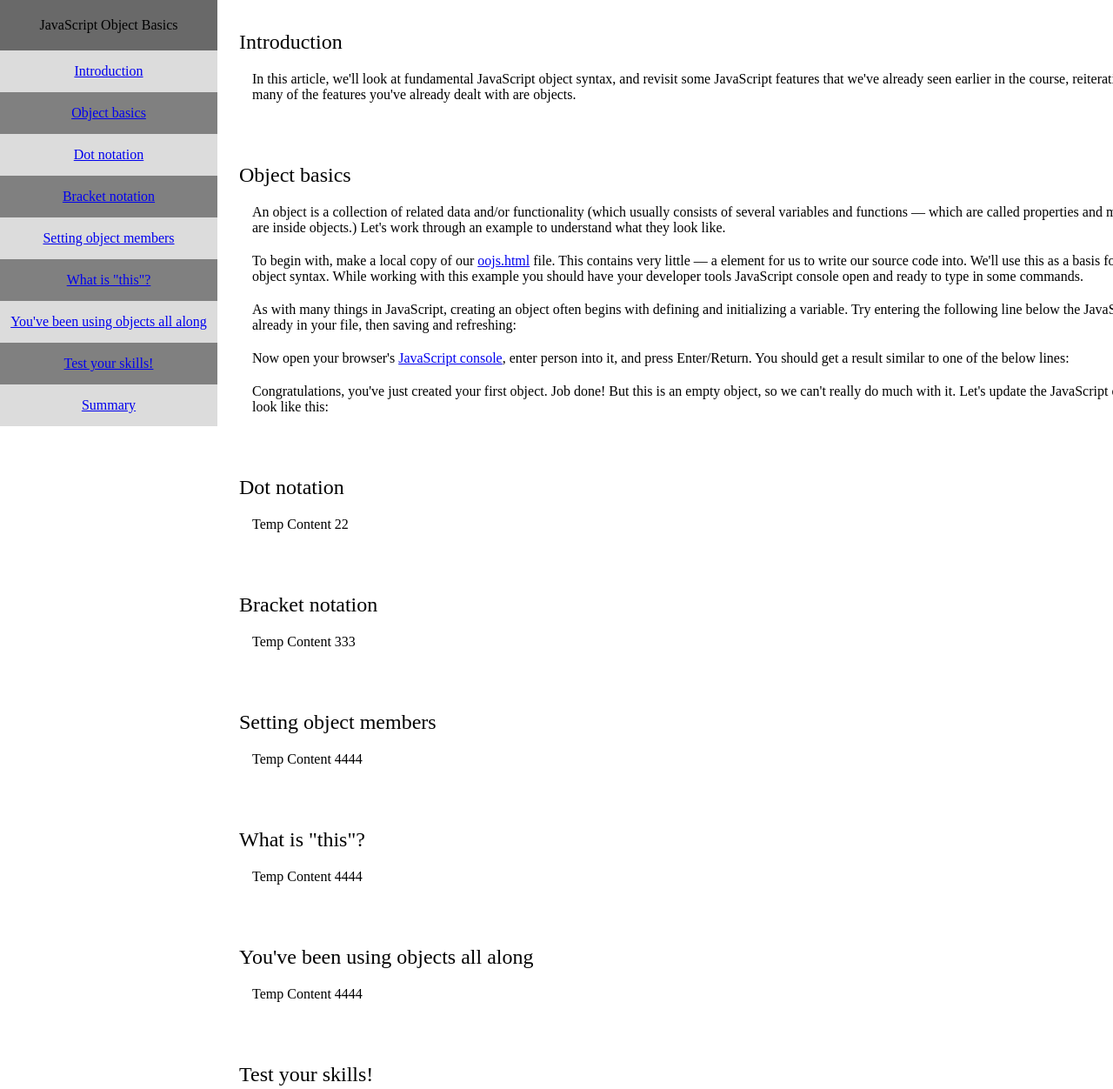
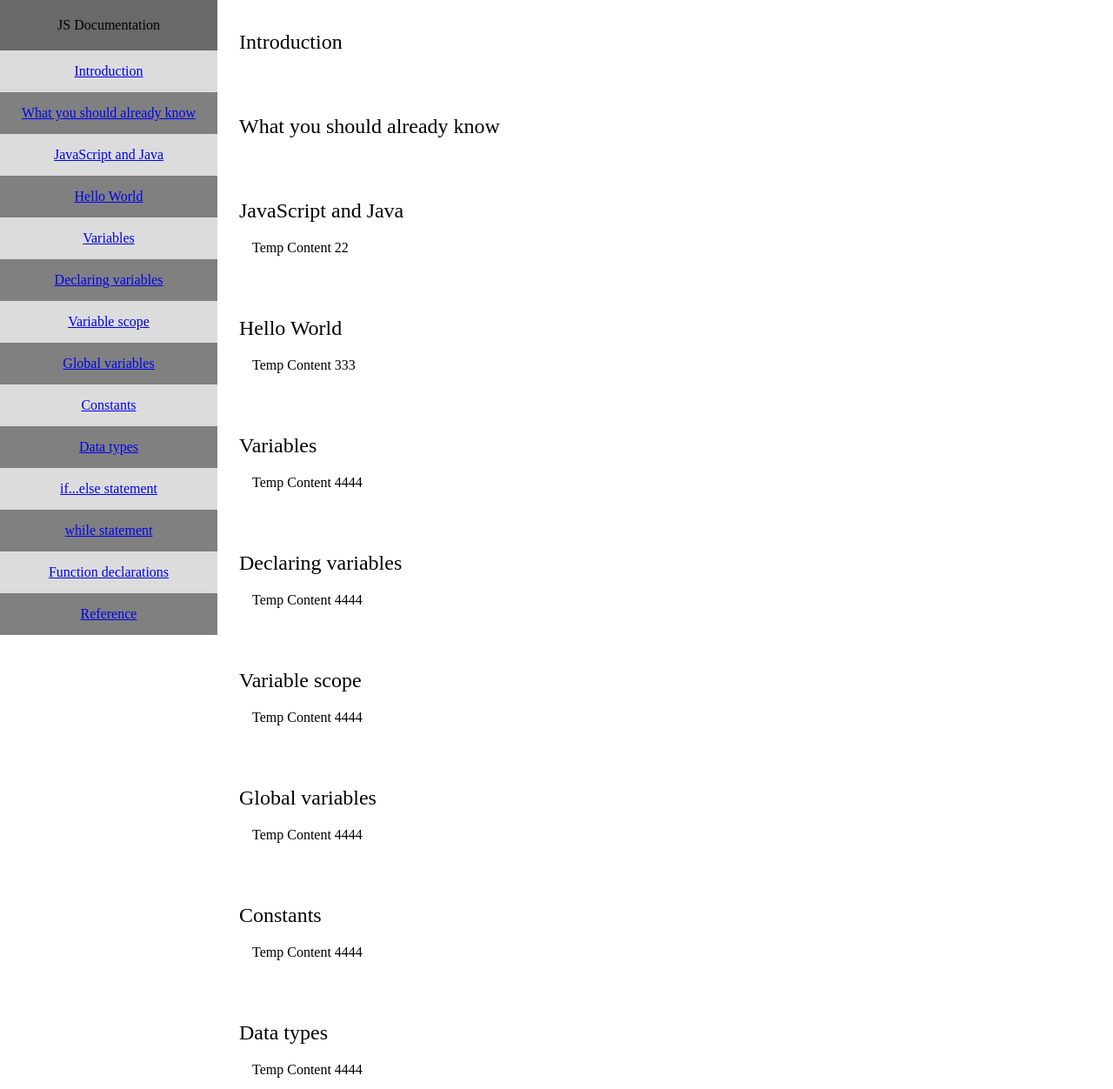
Before and after one commit to robisonwebdev/Technical-Documentation, a plain HTML site: page index.html in a window 1280 px wide. Shown: the top 1252 px of the page at 87% size. Drawn offline with Linux system fonts and the light colour scheme.

Commit message:
Changed Topic, updated content

```diff
--- a/index.html
+++ b/index.html
@@ -4,28 +4,33 @@
     <meta charset="UTF-8">
     <meta name="viewport" content="width=device-width, initial-scale=1.0">
     <link rel="stylesheet" href="style.css">
-    <title>JavaScript Object Basics</title>
+    <title>JS Documentation</title>
 </head>
 <body>
     <!-- Header/Nav Div -->
     <div id="header-nav">
         <!-- Header -->
         <div id="div-header">
-            <header id="main-header">JavaScript Object Basics</header>
+            <header id="main-header">JS Documentation</header>
         </div>
 
         <!-- Navigation -->
         <div id="nav-div">
             <nav id="navbar">
                 <a href="#introduction" class="nav-link">Introduction</a>
-                <a href="#object-basics" class="nav-link">Object basics</a>
-                <a href="#dot-notation" class="nav-link">Dot notation</a>
-                <a href="#bracket-notation" class="nav-link">Bracket notation</a>
-                <a href="#setting-object-members" class="nav-link">Setting object members</a>
-                <a href="#what-is-this" class="nav-link">What is "this"?</a>
-                <a href="#you've-been-using-objects-all-along" class="nav-link">You've been using objects all along</a>
-                <a href="#test-your-skills" class="nav-link">Test your skills!</a>
-                <a href="#summary" class="nav-link">Summary</a>
+                <a href="#what-you-should-already-know" class="nav-link">What you should already know</a>
+                <a href="#javascript-and-java" class="nav-link">JavaScript and Java</a>
+                <a href="#hello-world" class="nav-link">Hello World</a>
+                <a href="#variables" class="nav-link">Variables</a>
+                <a href="#declaring-variables" class="nav-link">Declaring variables</a>
+                <a href="#variable-scope" class="nav-link">Variable scope</a>
+                <a href="#global-variables" class="nav-link">Global variables</a>
+                <a href="#constants" class="nav-link">Constants</a>
+                <a href="#data-types" class="nav-link">Data types</a>
+                <a href="#if-else-statement" class="nav-link">if...else statement</a>
+                <a href="#while-statement" class="nav-link">while statement</a>
+                <a href="#function-declarations" class="nav-link">Function declarations</a>
+                <a href="#reference" class="nav-link">Reference</a>
             </nav>
         </div>
     </div>
@@ -35,42 +40,56 @@
         <main id="main-doc">
             <section class="main-section">
                 <header id="introduction">Introduction</header>
-                <p>In this article, we'll look at fundamental JavaScript object syntax, and revisit some JavaScript features that we've already seen earlier in the course, reiterating the fact that many of the features you've already dealt with are objects.</p>
             </section>
             <section class="main-section">
-                <header id="object-basics">Object basics</header>
-                <p>An object is a collection of related data and/or functionality (which usually consists of several variables and functions — which are called properties and methods when they are inside objects.) Let's work through an example to understand what they look like.</p>
-                <p>To begin with, make a local copy of our <a href="https://github.com/mdn/learning-area/blob/master/javascript/oojs/introduction/oojs.html">oojs.html</a> file. This contains very little — a element for us to write our source code into. We'll use this as a basis for exploring basic object syntax. While working with this example you should have your developer tools JavaScript console open and ready to type in some commands.</p>
-                <p>As with many things in JavaScript, creating an object often begins with defining and initializing a variable. Try entering the following line below the JavaScript code that's already in your file, then saving and refreshing:</p>
-                <p>Now open your browser's <a href="https://developer.mozilla.org/en-US/docs/Learn/Common_questions/What_are_browser_developer_tools#The_JavaScript_console">JavaScript console</a>, enter person into it, and press <span id="enterBtn">Enter</span>/<span id="returnBtn">Return</span>. You should get a result similar to one of the below lines:</p>
-                <p>Congratulations, you've just created your first object. Job done! But this is an empty object, so we can't really do much with it. Let's update the JavaScript object in our file to look like this:</p>
+                <header id="what-you-should-already-know">What you should already know</header>
             </section>
             <section class="main-section">
-                <header id="dot-notation">Dot notation</header>
+                <header id="javascript-and-java">JavaScript and Java</header>
                 <p>Temp Content 22</p>
             </section>
             <section class="main-section">
-                <header id="bracket-notation">Bracket notation</header>
+                <header id="hello-world">Hello World</header>
                 <p>Temp Content 333</p>
             </section>
             <section class="main-section">
-                <header id="setting-object-members">Setting object members</header>
+                <header id="variables">Variables</header>
                 <p>Temp Content 4444</p>
             </section>
             <section class="main-section">
-                <header id="what-is-this">What is "this"?</header>
+                <header id="declaring-variables">Declaring variables</header>
                 <p>Temp Content 4444</p>
             </section>
             <section class="main-section">
-                <header id="you've-been-using-objects-all-along">You've been using objects all along</header>
+                <header id="variable-scope">Variable scope</header>
                 <p>Temp Content 4444</p>
             </section>
             <section class="main-section">
-                <header id="test-your-skills">Test your skills!</header>
+                <header id="global-variables">Global variables</header>
                 <p>Temp Content 4444</p>
             </section>
             <section class="main-section">
-                <header id="summary">Summary</header>
+                <header id="constants">Constants</header>
+                <p>Temp Content 4444</p>
+            </section>
+            <section class="main-section">
+                <header id="data-types">Data types</header>
+                <p>Temp Content 4444</p>
+            </section>
+            <section class="main-section">
+                <header id="if-else-statement">if...else statement</header>
+                <p>Temp Content 4444</p>
+            </section>
+            <section class="main-section">
+                <header id="while-statement">while statement</header>
+                <p>Temp Content 4444</p>
+            </section>
+            <section class="main-section">
+                <header id="function-declarations">Function declarations</header>
+                <p>Temp Content 4444</p>
+            </section>
+            <section class="main-section">
+                <header id="reference">Reference</header>
                 <p>Temp Content 4444</p>
             </section>
         </main>
```
